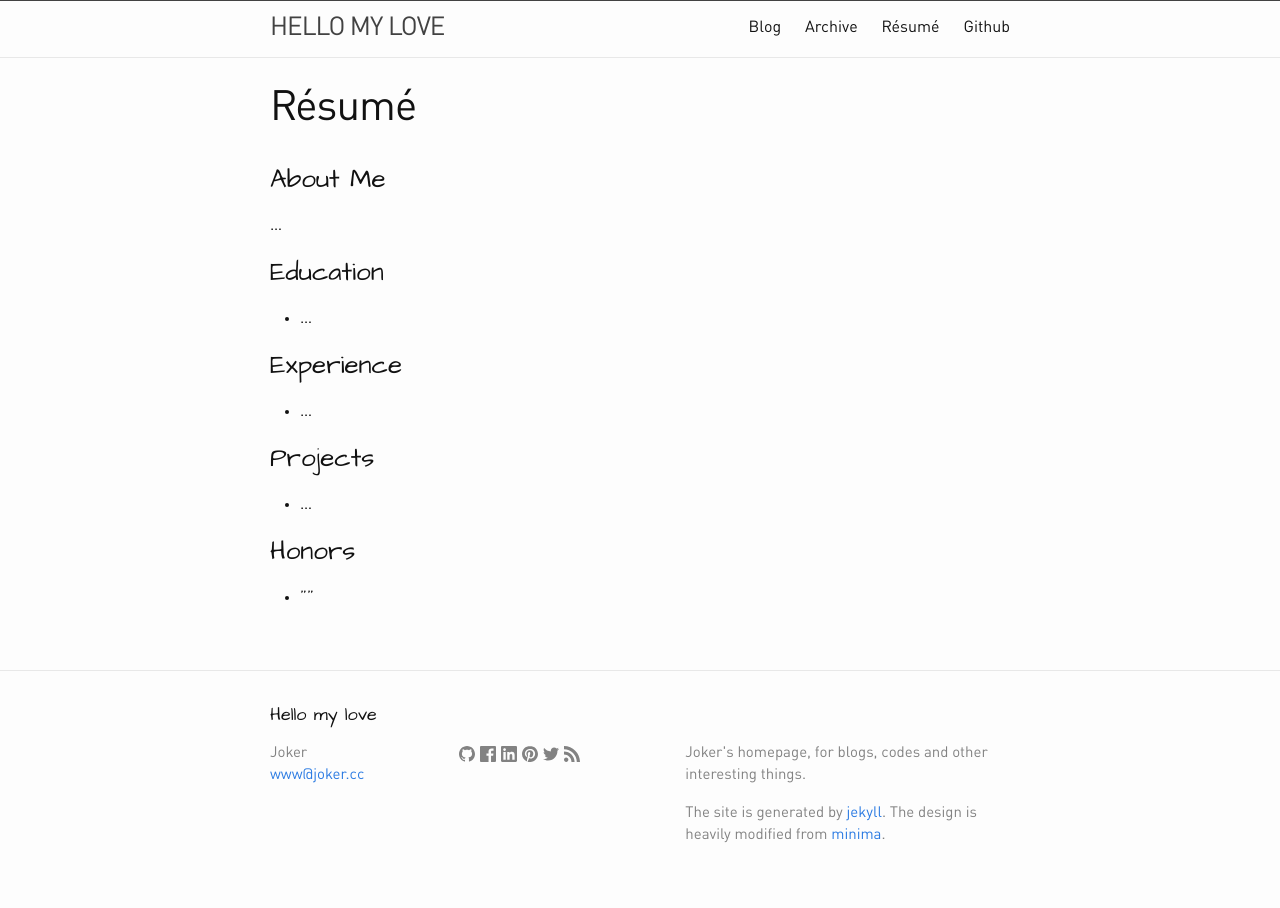
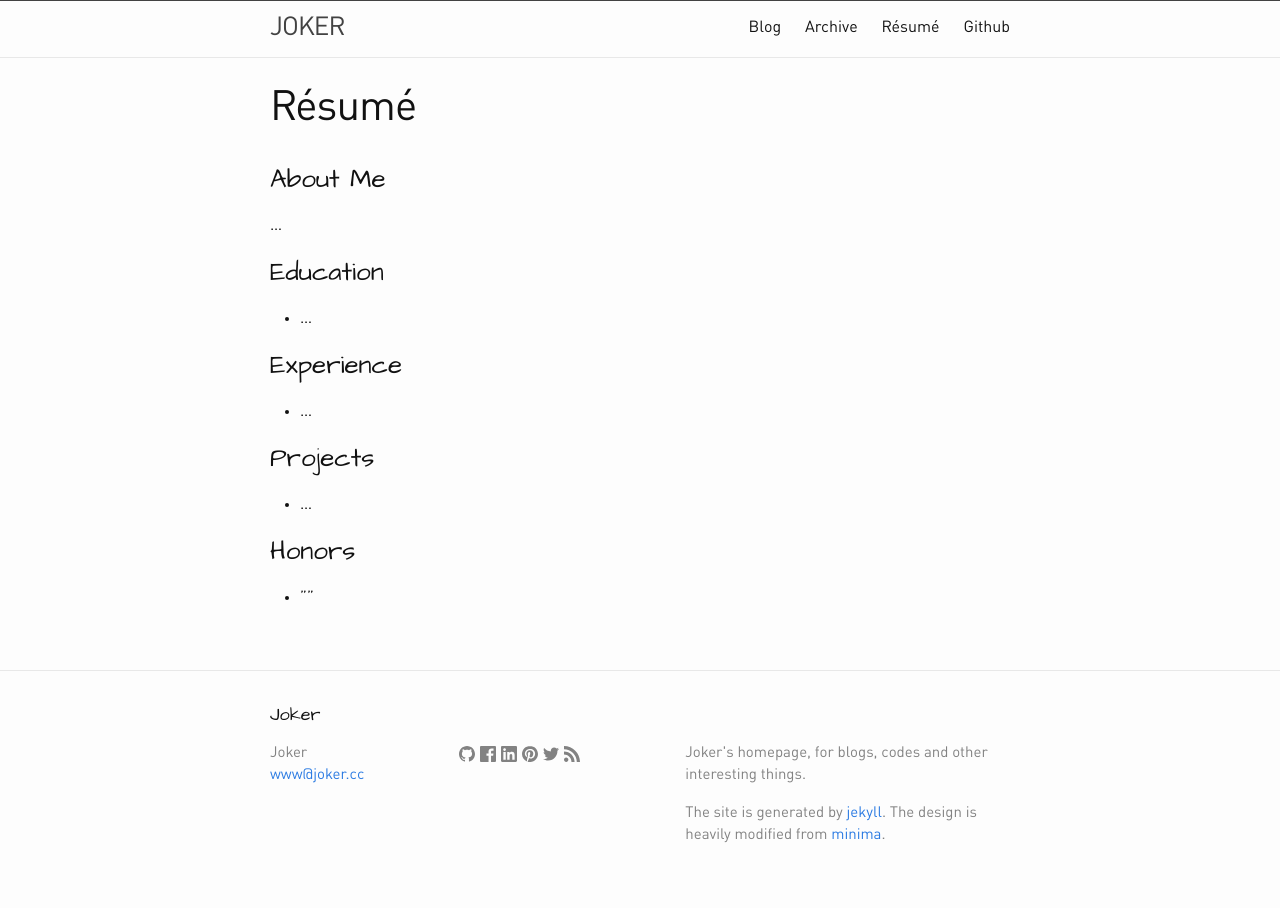
Before and after one commit to zhufacai/jekyll1.github.io, a Jekyll site: the page built from resume/index.md, in a window 1280 px wide. Built offline with Jekyll 4.4.1, drawn with Linux system fonts in a browser that asks for light colours; some web fonts are replaced; comment, search, counter and statistics services are not loaded.

Commit message:
Update _config.yml

```diff
--- a/_config.yml
+++ b/_config.yml
@@ -1,6 +1,6 @@
 # Configurations
 title:            Joker
-longtitle:        Hello my love
+longtitle:        Joker
 author:           Joker
 email:            www@joker.cc
 description: >
```
